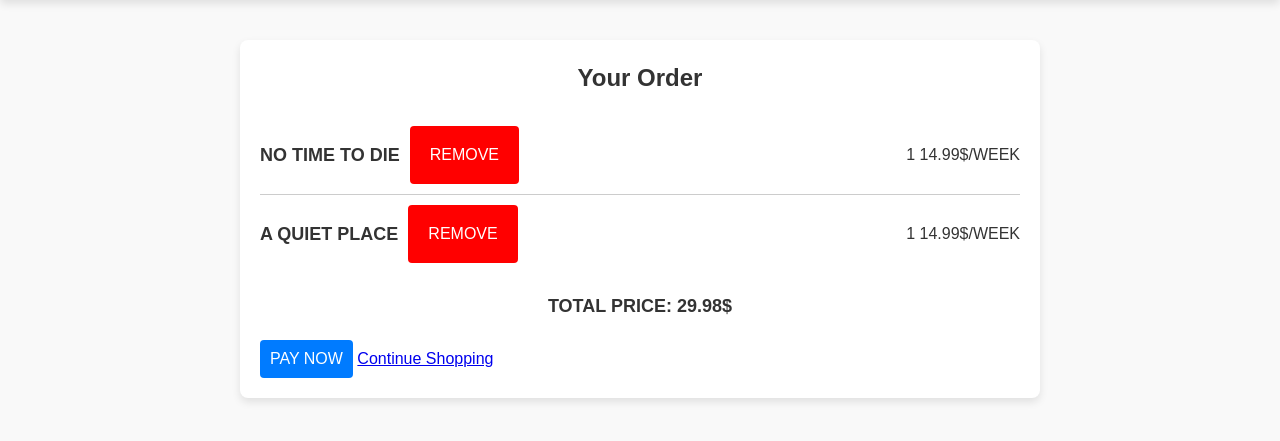
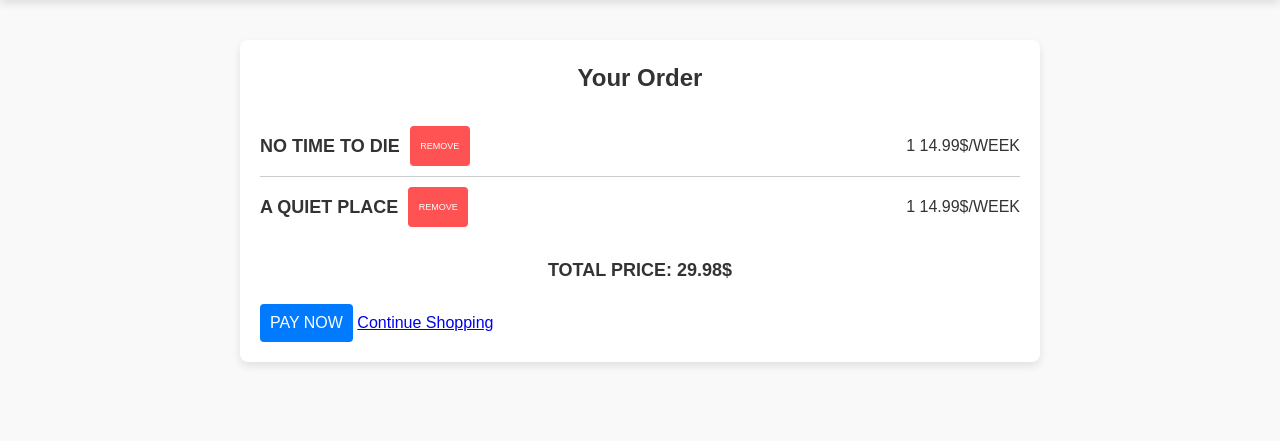
Before and after one commit to ammaster10s/Rent_a_Movie, a PHP site: page /Order.php in a window 1280 px wide. Shown: the part 48-489 px from the top of the page. Run offline with PHP 8.4, Linux system fonts and the light colour scheme; the visitor is signed in with stand-in values (Sample User, id 1).

Commit message:
update order

```diff
--- a/style.css
+++ b/style.css
@@ -488,7 +488,11 @@ label {
   }
 
   .remove-button {
-    background-color: #ff0000; /* Example color */
+    width: 60px;
+    height: 40px;
+    padding: 10px;
+    font-size: 9px;
+    background-color: #ff5252; /* Example color */
   }
 
 /* General Reset */
```
